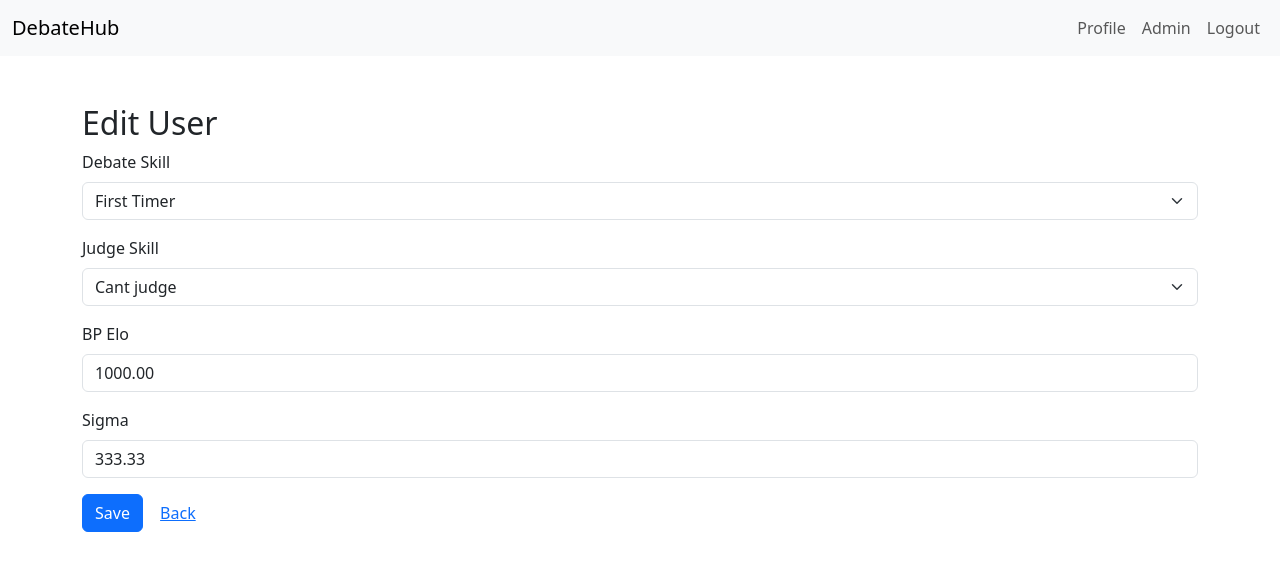
After one commit to Sentexi/DCS-app, a Flask app: page /admin/users/1/edit in a window 1280 px wide. The commit adds this page. Shown: the top 571 px of the page. Run offline with Flask 3, Linux system fonts and the light colour scheme; a user stored in the database is signed in; data comes from the database, SQL or seed files in the repository; data that the repository does not hold is empty; some libraries are stand-ins or nearby versions.

Commit message:
Add admin ability to edit user skills and Elo

```diff
--- a/app/admin/routes.py
+++ b/app/admin/routes.py
@@ -324,6 +324,33 @@ def toggle_user_admin(user_id):
     flash(f"User '{user.first_name} {user.last_name}' admin status changed.", "info")
     return redirect(url_for('admin.manage_users'))
 
+
+@admin_bp.route('/admin/users/<int:user_id>/edit', methods=['GET', 'POST'])
+@login_required
+@admin_required
+def edit_user(user_id):
+    from app.models import User
+    user = User.query.get_or_404(user_id)
+    if request.method == 'POST':
+        user.debate_skill = request.form.get('debate_skill') or None
+        user.judge_skill = request.form.get('judge_skill') or None
+        elo = request.form.get('elo_rating')
+        sigma = request.form.get('elo_sigma')
+        try:
+            if elo:
+                user.elo_rating = float(elo)
+        except ValueError:
+            flash('Invalid Elo rating.', 'danger')
+        try:
+            if sigma:
+                user.elo_sigma = float(sigma)
+        except ValueError:
+            flash('Invalid Elo sigma.', 'danger')
+        db.session.commit()
+        flash('User updated.', 'success')
+        return redirect(url_for('admin.manage_users'))
+    return render_template('admin/edit_user.html', user=user)
+
 @admin_bp.route('/admin/<int:debate_id>/assign', methods=['POST'])
 @login_required
 def run_assign(debate_id):
--- /dev/null
+++ b/app/templates/admin/edit_user.html
@@ -0,0 +1,33 @@
+{% extends "base.html" %}
+{% block title %}Edit User{% endblock %}
+{% block content %}
+<h2>Edit User</h2>
+<form method="post" class="mb-3">
+    <div class="mb-3">
+        <label class="form-label">Debate Skill</label>
+        <select name="debate_skill" class="form-select">
+            {% for skill in ['First Timer','Beginner','Intermediate','Advanced','Expert'] %}
+            <option value="{{ skill }}" {% if user.debate_skill==skill %}selected{% endif %}>{{ skill }}</option>
+            {% endfor %}
+        </select>
+    </div>
+    <div class="mb-3">
+        <label class="form-label">Judge Skill</label>
+        <select name="judge_skill" class="form-select">
+            {% for skill in ['Cant judge','Wing','Chair'] %}
+            <option value="{{ skill }}" {% if user.judge_skill==skill %}selected{% endif %}>{{ skill }}</option>
+            {% endfor %}
+        </select>
+    </div>
+    <div class="mb-3">
+        <label class="form-label">BP Elo</label>
+        <input type="number" step="any" name="elo_rating" class="form-control" value="{{ '%.2f'|format(user.elo_rating) if user.elo_rating is not none else '' }}">
+    </div>
+    <div class="mb-3">
+        <label class="form-label">Sigma</label>
+        <input type="number" step="any" name="elo_sigma" class="form-control" value="{{ '%.2f'|format(user.elo_sigma) if user.elo_sigma is not none else '' }}">
+    </div>
+    <button type="submit" class="btn btn-primary">Save</button>
+    <a href="{{ url_for('admin.manage_users') }}" class="btn btn-link">Back</a>
+</form>
+{% endblock %}
--- a/app/templates/admin/users.html
+++ b/app/templates/admin/users.html
@@ -41,6 +41,7 @@
                 {% if user.is_admin %}Revoke Admin{% else %}Make Admin{% endif %}
             </button>
         </form>
+        <a href="{{ url_for('admin.edit_user', user_id=user.id) }}" class="btn btn-sm btn-primary ms-1">Edit</a>
       </td>
     </tr>
     {% endfor %}
```
